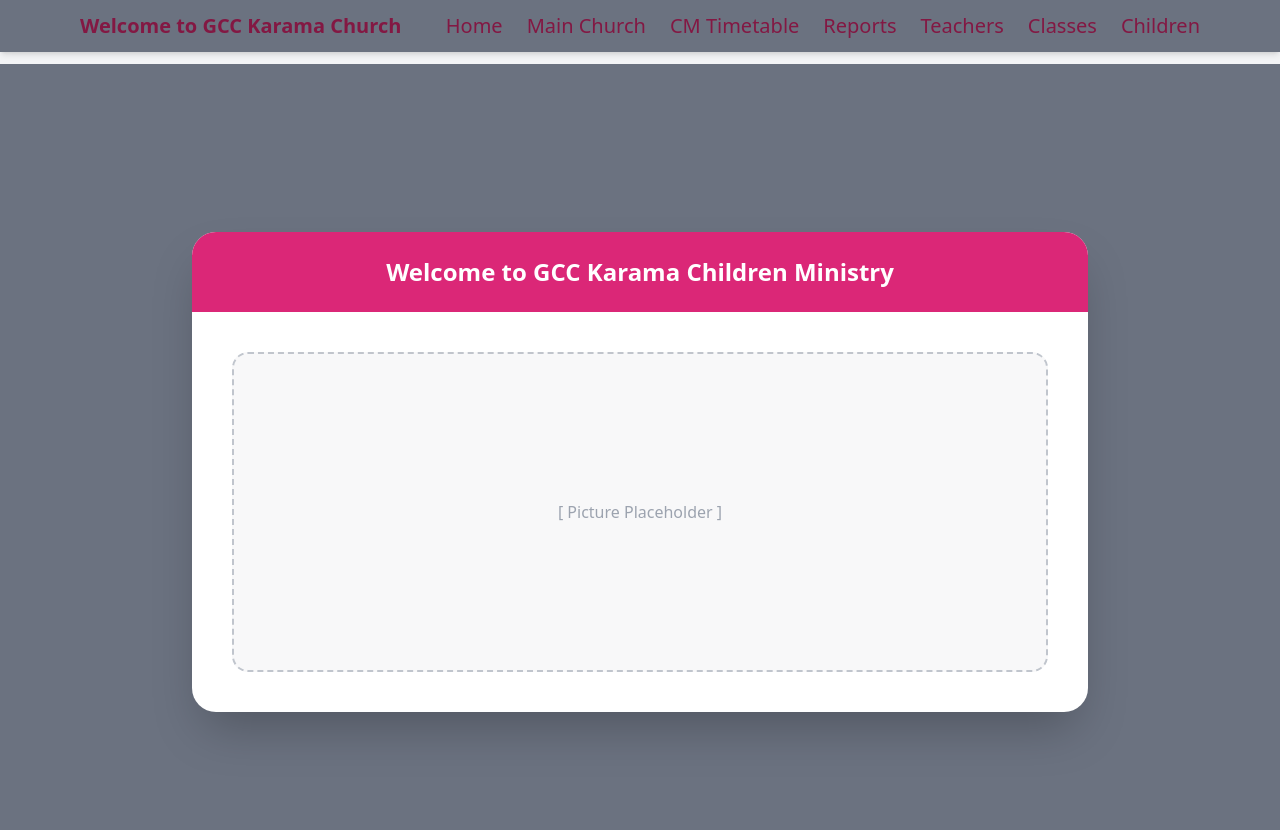
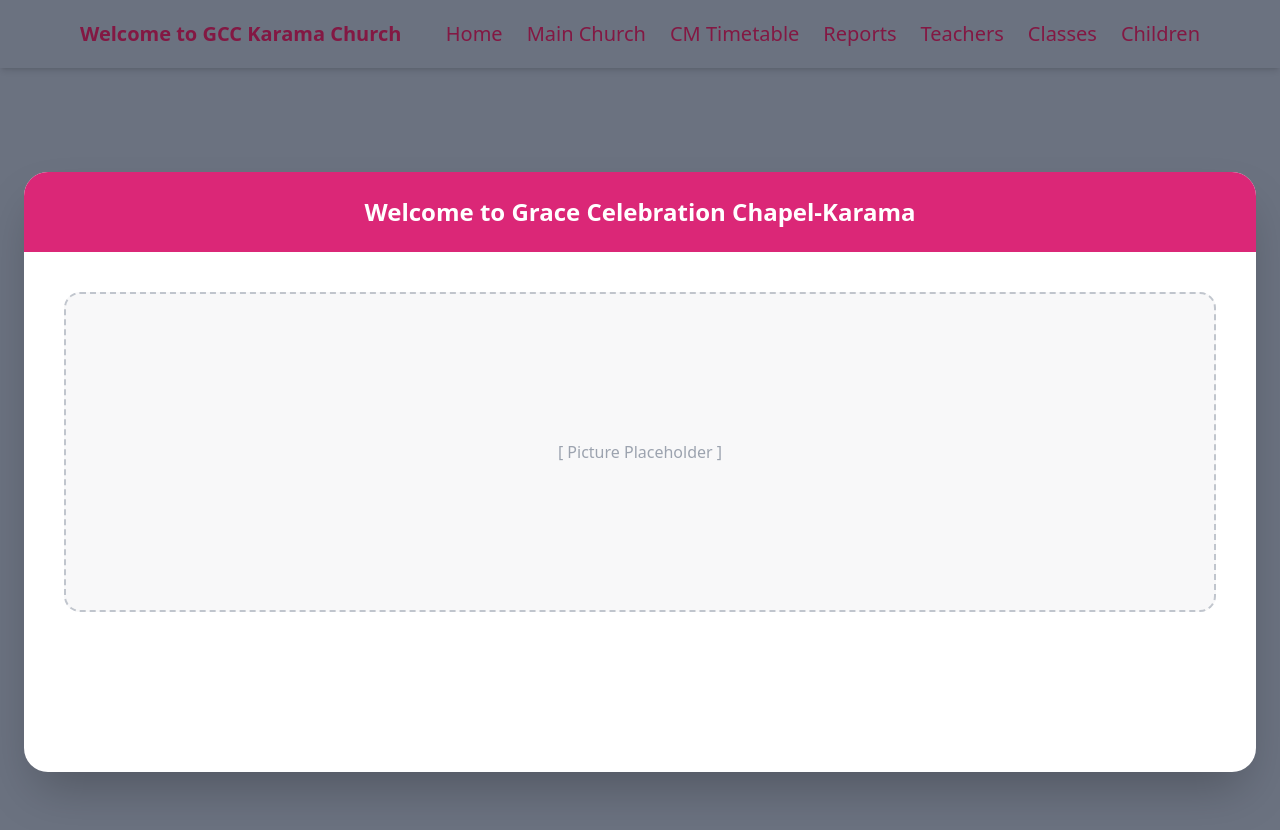
Before and after one commit to Goddy-10/childrenMinistry, a React (Vite) app: page / in a window 1280 px wide. Shown: the top 830 px of the page. Built offline with nearby package versions, Linux system fonts and the light colour scheme.

Commit message:
header and homepage edits

```diff
--- a/src/components/Header.jsx
+++ b/src/components/Header.jsx
@@ -97,7 +97,7 @@ export default function Header() {
 
   return (
     <header className="fixed top-0 left-0 w-full bg-gray-500 text-white shadow-md z-50">
-      <div className="max-w-6xl mx-auto flex justify-between items-center px-4 py-3">
+      <div className="max-w-6xl mx-auto flex justify-between items-center px-4 py-5">
         <h1 className="text-xl font-bold text-pink-900"> Welcome to GCC Karama Church </h1>
 
         {/* Desktop Menu */}
--- a/src/pages/HomePage.jsx
+++ b/src/pages/HomePage.jsx
@@ -100,10 +100,10 @@ export default function HomePage() {
   return (
     <div className="min-h-screen bg-gray-500 flex[calc(100vh-4rem)] pt-4 px-4 md:px-6 flex items-center justify-center">
       {/* Floating Card */}
-      <div className="bg-white w-full max-w-4xl min-h-[50vh] rounded-2xl shadow-2xl overflow-hidden">
+      <div className="bg-white w-full max-w-7xl min-h-[75vh] rounded-2xl shadow-2xl overflow-hidden">
         {/* Title strip */}
         <div className="bg-pink-600 text-white text-center px-6 py-4 md:py-6">
-          <h2 className="text-xl md:text-2xl font-bold">Welcome to GCC Karama Children Ministry</h2>
+          <h2 className="text-xl md:text-2xl font-bold">Welcome to Grace Celebration Chapel-Karama </h2>
         </div>
 
         {/* Body: picture placeholder */}
```
